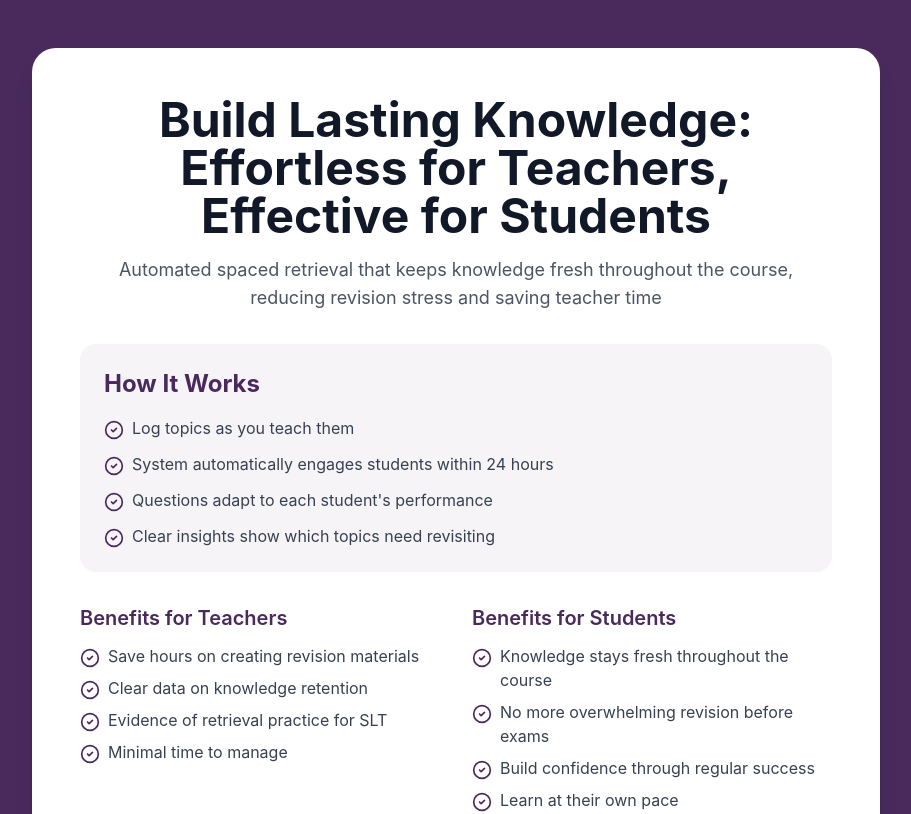
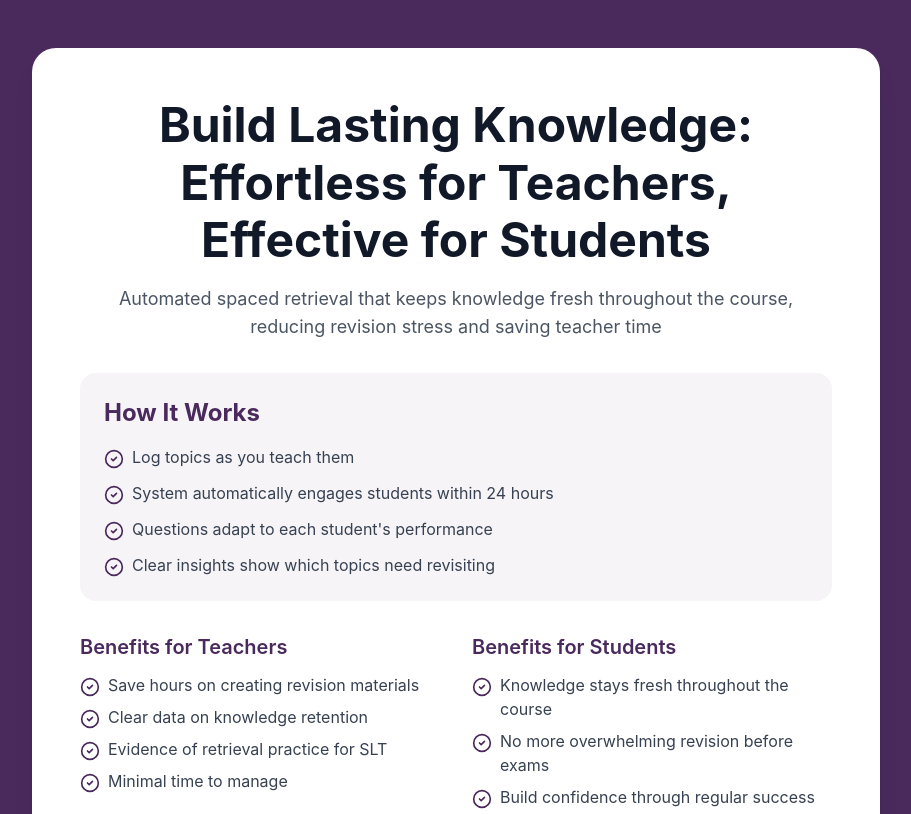
Before and after one commit to usamahighersummit/early_access, a React (Create React App) app: page / in a window 1280 px wide. Shown: the top 814 px of the page, without its empty margins (184-1095 px from the left). Built offline with nearby package versions, Linux system fonts and the light colour scheme.

Commit message:
Design adjustments

```diff
--- a/src/Components/EarlyAccessPage.jsx
+++ b/src/Components/EarlyAccessPage.jsx
@@ -97,7 +97,9 @@ const EarlyAccessPage = () => {
 
         {/* Title Section */}
         <div className="text-center space-y-4 mb-8">
-          <h1 className="text-4xl sm:text-5xl font-bold text-gray-900">Build Lasting Knowledge: Effortless for Teachers, Effective for Students</h1>
+          <h1 className="text-4xl sm:text-5xl font-bold text-gray-900" style={{ lineHeight: 1.2 }}>
+            Build Lasting Knowledge: Effortless for Teachers, Effective for Students
+          </h1>
           <p className="text-lg text-gray-600">
             Automated spaced retrieval that keeps knowledge fresh throughout the course, reducing revision stress and saving teacher time
           </p>
```
